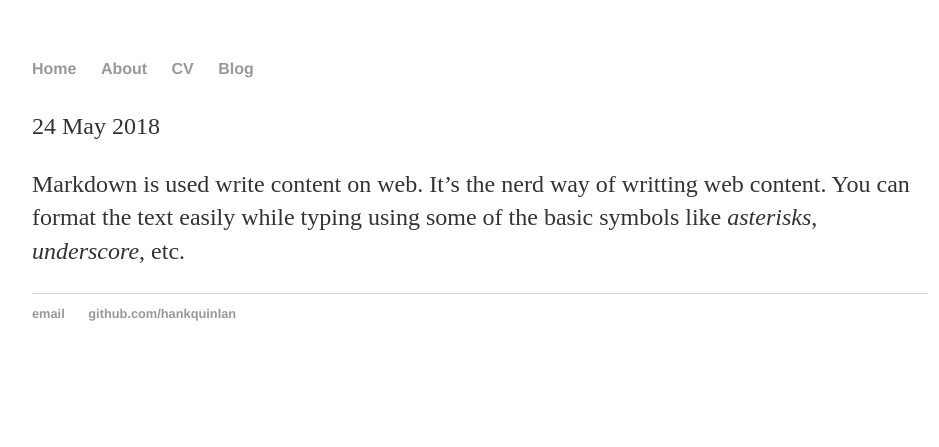
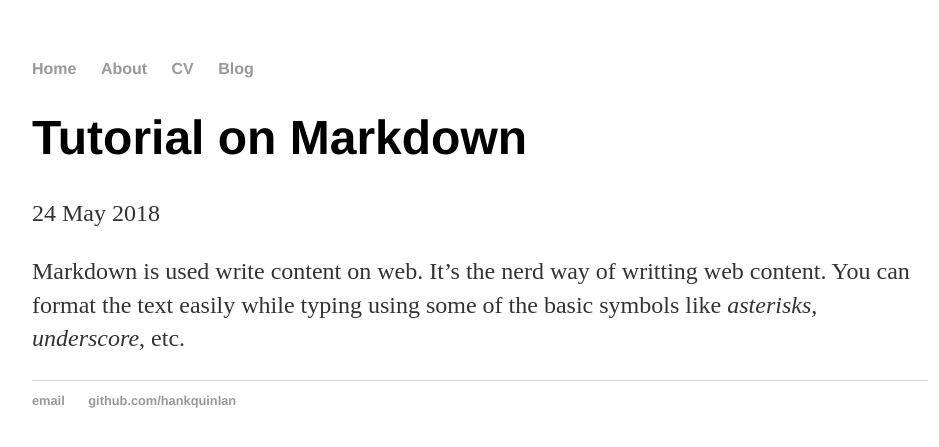
Before and after one commit to gokul-gokz/gokul-gokz.github.io, a Jekyll site: the page built from _posts/2018-05-24-Tutorial-on-markdown.md, in a window 1280 px wide. Shown: the top 447 px of the page, without its empty margins (160-1099 px from the left). Built offline with Jekyll 4.4.1, drawn with Linux system fonts in a browser that asks for light colours; our own code applies the rules of GitHub Pages for plain Markdown files; some of the changed lines change nothing that is shown.

Commit message:
Update 2018-05-24-Tutorial-on-markdown.md

```diff
--- a/_posts/2018-05-24-Tutorial-on-markdown.md
+++ b/_posts/2018-05-24-Tutorial-on-markdown.md
@@ -1,6 +1,6 @@
 ---
-layout:post
-title:Tutorial on Markdown
-date:2018-05-24
+layout: post
+title: "Tutorial on Markdown"
+date: 2018-05-24
 ---
 Markdown is used write content on web. It's the nerd way of writting web content. You can format the text easily while typing using some of the basic symbols like _asterisks_, _underscore_, etc.
```
